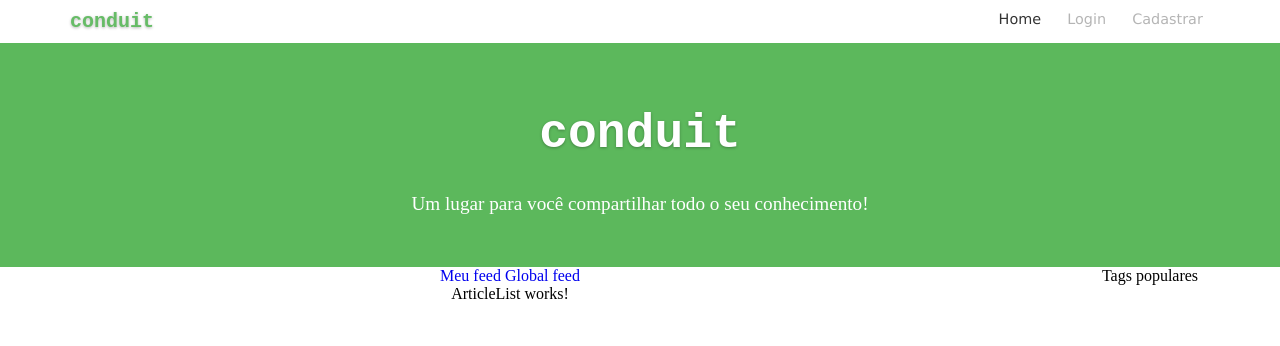
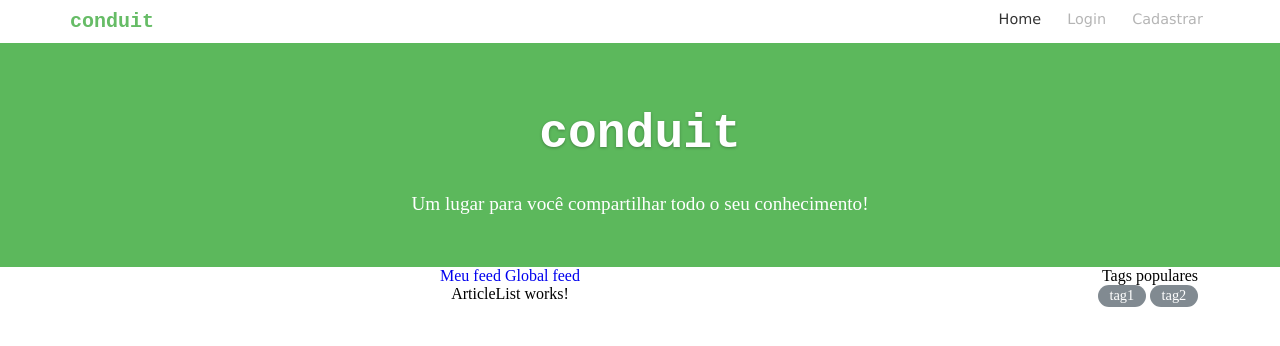
Before and after one commit to maiconm/conduit-vue, a Vue app: page /home/global-feed in a window 1280 px wide. Shown: the top 346 px of the page. Built offline with nearby package versions, Linux system fonts and the light colour scheme.

Commit message:
Cria o componente  com uma lista hardcode de tags no template.

```diff
--- a/src/components/Home.vue
+++ b/src/components/Home.vue
@@ -28,6 +28,8 @@
           style="width: 260px;"
         >
           Tags populares
+          <br />
+          <TagList />
         </aside>
       </div>
     </div>
@@ -35,12 +37,15 @@
 </template>
 
 <script>
-export default {
-
-}
+  import TagList from './TagList'
+  export default {
+    components: {
+      TagList,
+    }
+  }
 </script>
 
-<style>
+<style scoped>
   .bg-green {
     padding: 2em;
     color: white;
--- /dev/null
+++ b/src/components/TagList.vue
@@ -0,0 +1,29 @@
+<template>
+  <div>
+    <a href="/">
+      tag1
+    </a>
+    <a href="/">
+      tag2
+    </a>
+  </div>
+</template>
+
+<script>
+export default {
+
+}
+</script>
+
+<style scoped>
+  a {
+    display: inline-block;
+    background-color: #818a91;
+    color: white;
+    padding: .2em .8em;
+    white-space: nowrap;
+    margin-right: .3em;
+    border-radius: 1em;
+    font-size: .9em;
+  }
+</style>
```
